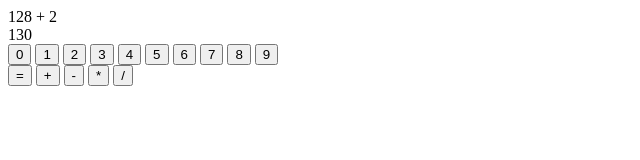
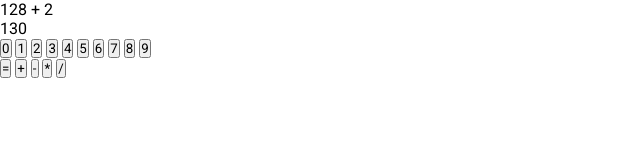
Before and after one commit to Pavlovic-Stefan/odin-calculator, a plain HTML site: page index.html in a window 1280 px wide. Shown: the whole page, without its empty margins (0-640 px from the left). Drawn offline with Linux system fonts and the light colour scheme.

Commit message:
Add Roboto font

```diff
--- a/css/styles.css
+++ b/css/styles.css
@@ -0,0 +1,5 @@
+* {
+    margin: 0;
+    padding: 0;
+    font-family: 'Roboto', sans-serif;
+}
--- a/index.html
+++ b/index.html
@@ -6,6 +6,9 @@
     <meta name="viewport" content="width=device-width, initial-scale=1.0">
     <link rel="stylesheet" href="./css/styles.css">
     <script src="./js/scripts.js" defer></script>
+    <link rel="preconnect" href="https://fonts.googleapis.com">
+    <link rel="preconnect" href="https://fonts.gstatic.com" crossorigin>
+    <link href="https://fonts.googleapis.com/css2?family=Roboto:ital,wght@0,100;0,300;0,400;0,500;0,700;0,900;1,100;1,300;1,400;1,500;1,700;1,900&display=swap" rel="stylesheet">
     <title>Calculator</title>
 </head>
 <body>
```
